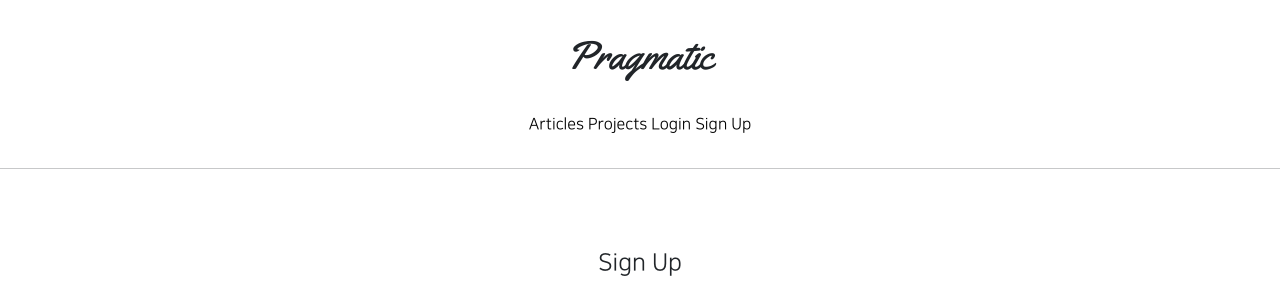
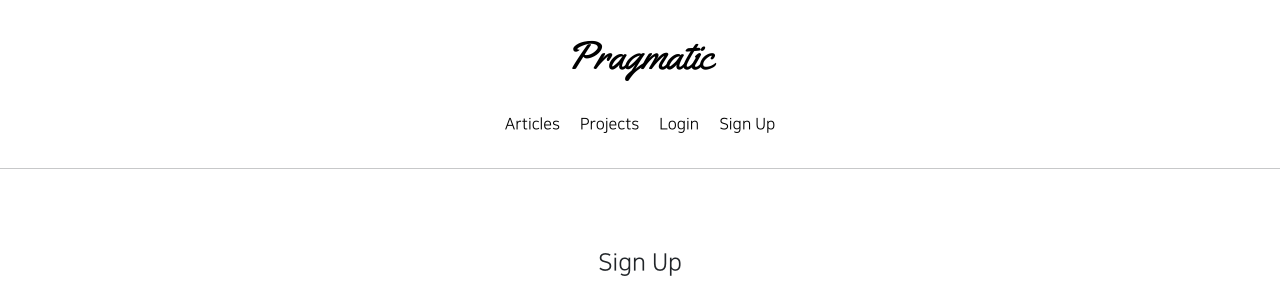
Before and after one commit to RYU339/gis_class4, a Django app: page /accounts/create/ in a window 1280 px wide. Shown: the top 300 px of the page. Run offline with Django 3.2, Linux system fonts and the light colour scheme; parts of the project's set-up code (start-up, migrations or seed data) failed here and were passed over; some libraries are stand-ins or nearby versions.

Commit message:
21.08.27 class 4 commit 2

```diff
--- a/GIS_4_1/urls.py
+++ b/GIS_4_1/urls.py
@@ -18,7 +18,11 @@ from django.conf.urls.static import static
 from django.contrib import admin
 from django.urls import path, include
 
+from articleapp.views import ArticleListView
+
 urlpatterns = [
+    path('', ArticleListView.as_view(), name='home'),
+
     path('admin/', admin.site.urls),
     path('accounts/', include('accountapp.urls')),
     path('profiles/', include('profileapp.urls')),
--- a/articleapp/models.py
+++ b/articleapp/models.py
@@ -9,7 +9,8 @@ class Article(models.Model):
     writer = models.ForeignKey(User, on_delete=models.SET_NULL,
                                related_name='article', null=True)
     project = models.ForeignKey(Project, on_delete=models.SET_NULL,
-                                related_name='article', null=True)
+                                related_name='article', null=True, blank=True)
+    # blank=True: 입력을 안 받아도 글 작성할 수 있음
 
     title = models.CharField(max_length=200, null=True)
     image = models.ImageField(upload_to='article/', null=True)
--- a/templates/header.html
+++ b/templates/header.html
@@ -1,44 +1,48 @@
 <div style="text-align: center;">
     <div class="pragmatic_header_logo">
     {#  2rem: 상하, 0: 좌우 여백#}
-        <h1>Pragmatic</h1>
+        <h1>
+            <a href="{% url 'home' %}">
+                Pragmatic
+            </a>
+        </h1>
     </div>
     <div class="pragmatic_header_button">
-        <span>
+        <span class="mx-2">
             <a href="{% url 'articleapp:list' %}">
                 Articles
             </a>
         </span>
-        <span>
+        <span class="mx-2">
             <a href="{% url 'projectapp:list' %}">
                 Projects
             </a>
         </span>
     {% if user.is_authenticated %}
-        <span>
+        <span class="mx-2">
             <a href="{% url 'subscribeapp:list' %}">
                 Subscription
             </a>
         </span>
     {% endif %}
         {% if not user.is_authenticated %}  {# 로그인을 하지 않았다면 이 부분부터 #}
-        <span>
+        <span class="mx-2">
             <a href="{% url 'accountapp:login' %}">
                 Login
             </a>
         </span>
-        <span>
+        <span class="mx-2">
             <a href="{% url 'accountapp:create' %}">
                 Sign Up
             </a>
         </span>                          {# 여기까지 보여주고 #}
         {% else %}                       {# 아니라면 여기서부터 #}
-        <span>
+        <span class="mx-2">
             <a href="{% url 'accountapp:detail' pk=user.pk %}">
                 MyPage
             </a>
         </span>
-        <span>
+        <span class="mx-2">
             <a href="{% url 'accountapp:logout' %}">
                 Logout
             </a>
```
Also changed, not shown: articleapp/migrations/0004_alter_article_project.py (added), db.sqlite3.
